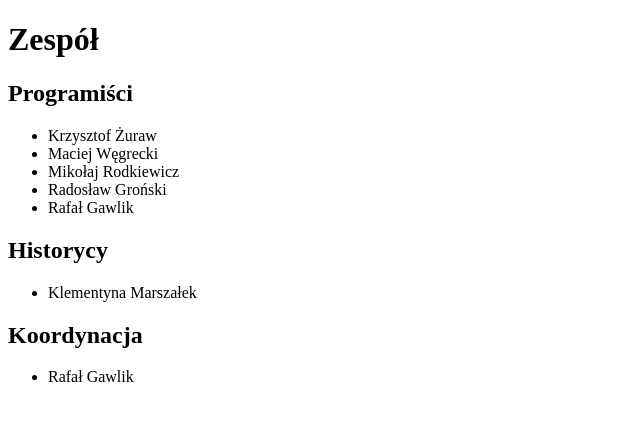
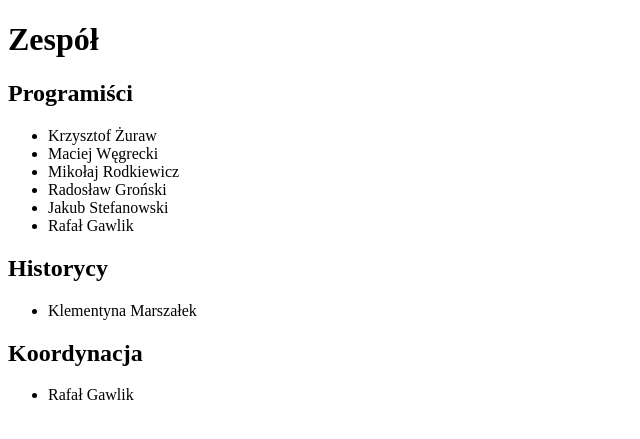
Before and after one commit to KlubJagiellonski/poznaj-app-backend, a Django app: page /mobile/team/ in a window 1280 px wide. Shown: the top 439 px of the page, without its empty margins (0-640 px from the left). Run offline with Django 3.2, Linux system fonts and the light colour scheme; parts of the project's set-up code (start-up, migrations or seed data) failed here and were passed over.

Commit message:
Add Jakub to team

```diff
--- a/poznaj/templates/mobile/team.html
+++ b/poznaj/templates/mobile/team.html
@@ -12,6 +12,7 @@
     <li>Maciej Węgrecki</li>
     <li>Mikołaj Rodkiewicz</li>
     <li>Radosław Groński</li>
+    <li>Jakub Stefanowski</li>
     <li>Rafał Gawlik</li>
   </ul>
 
```
